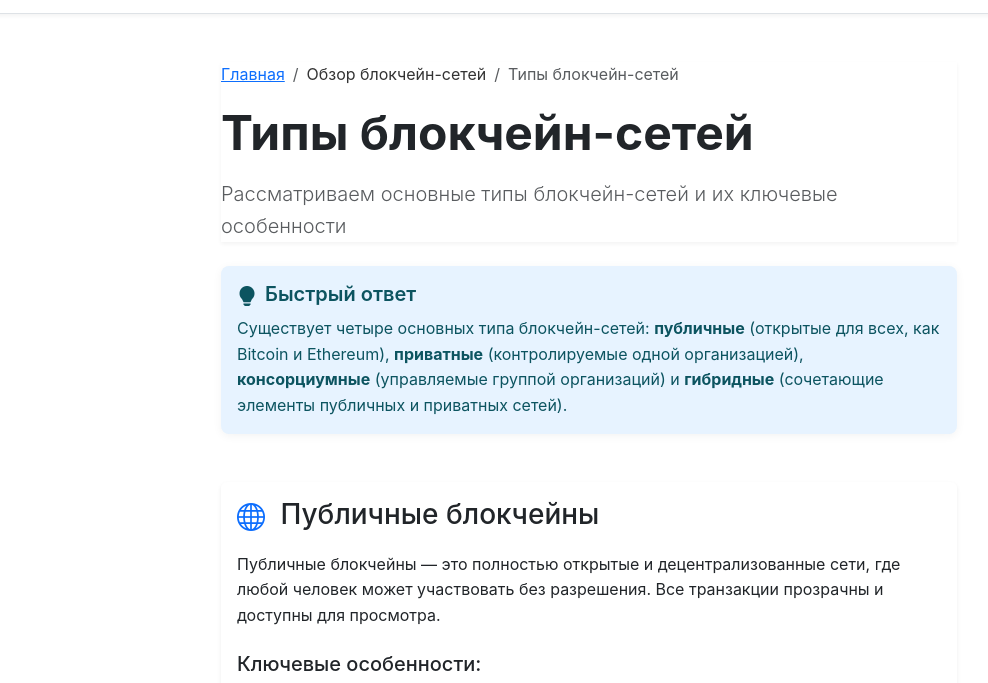
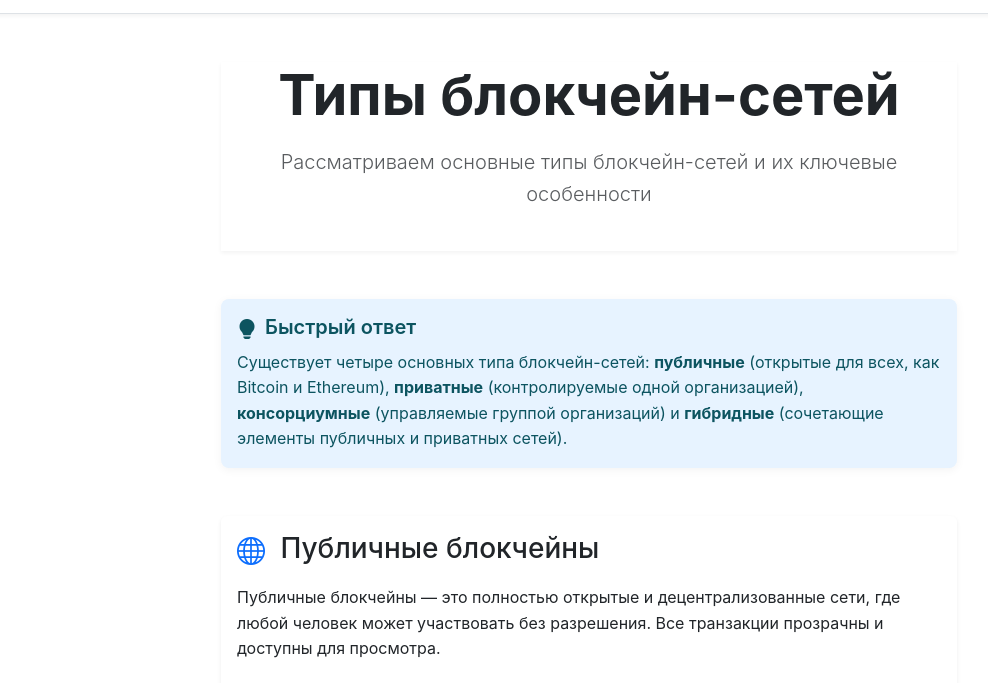
Before and after one commit to aleschkaCH/crypto-guide, a plain HTML site: page pages/guide/1/blockchain-networks.html in a window 1280 px wide. Shown: the part 57-740 px from the top of the page, without its empty margins (51-1039 px from the left). Drawn offline with nearby package versions, Linux system fonts and the light colour scheme.

Commit message:
Update blockchain-networks.html

```diff
--- a/pages/guide/1/blockchain-networks.html
+++ b/pages/guide/1/blockchain-networks.html
@@ -39,19 +39,11 @@
     <main class="container my-5">
         <div class="row">
             <div class="col-lg-8 mx-auto">
-                <!-- Заголовок и описание -->
-                <header class="mb-4">
-                    <nav aria-label="breadcrumb">
-                        <ol class="breadcrumb">
-                            <li class="breadcrumb-item"><a href="../../../index.html">Главная</a></li>
-                            <li class="breadcrumb-item">Обзор блокчейн-сетей</li>
-                            <li class="breadcrumb-item active" aria-current="page">Типы блокчейн-сетей</li>
-                        </ol>
-                    </nav>
-                    <h1 class="display-5 fw-bold mb-3">Типы блокчейн-сетей</h1>
-                    <p class="lead text-muted">
-                        Рассматриваем основные типы блокчейн-сетей и их ключевые особенности
-                    </p>
+                <!-- Заголовок -->
+                <header class="mb-5 text-center">
+                    <h1 class="display-4 fw-bold mb-3">Типы блокчейн-сетей</h1>
+                    <p class="lead text-muted">Рассматриваем основные типы блокчейн-сетей и их ключевые особенности</p>
+                    <br>
                 </header>
 
                 <!-- Быстрый ответ -->
```
